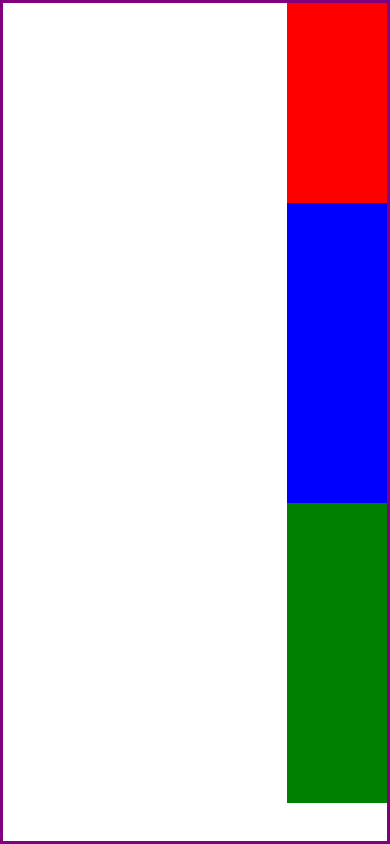
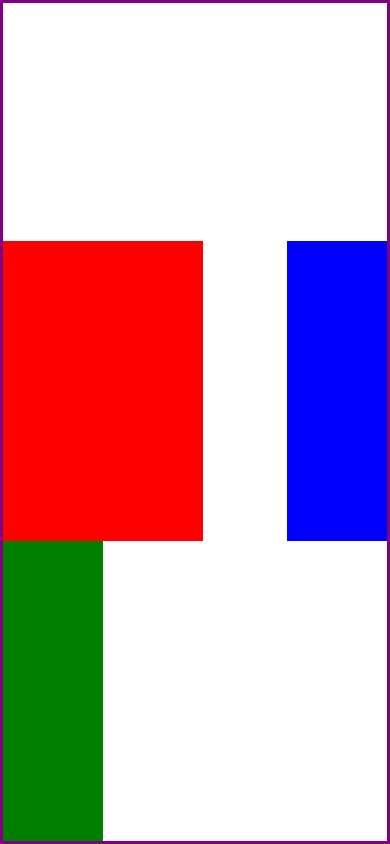
Before and after one commit to fmacedosantos/flex, a React Native app: screen / in a window 390 px wide. Built offline with nearby package versions, Linux system fonts and the light colour scheme.

Commit message:
Comentando com a IA

```diff
--- a/App.tsx
+++ b/App.tsx
@@ -26,11 +26,11 @@ export default function App() {
 
 const styles = StyleSheet.create({
   container: {
-    flex: 1, // faz com q o container ocupe a tela toda
-    flexDirection: 'column', // relacionado ao pai (container)
-    justifyContent: 'flex-start', // justifica as tags em rel. ao flexDirection (eixo primário)
-    alignItems: 'flex-start', // rel. ao eixo secundário
-    flexWrap: 'wrap', // caso o elemento vá sair da tela, ele pula uma coluna/linha (eixo 1°)
+    flex: 1, // Ocupa toda a tela
+    flexDirection: 'row', // Disposição horizontal (para exemplificar)
+    justifyContent: 'space-between', // Distribui os elementos igualmente com espaço entre eles
+    alignItems: 'center', // Centraliza os elementos verticalmente
+    flexWrap: 'wrap', // Quebra os elementos para a próxima linha se necessário
     alignContent: 'flex-end', /* funciona em conjunto com o wrap. determina como os elementos,
     ao se quebrar, vão se comportar (eixo secundário)*/
     borderWidth: 3,
```
